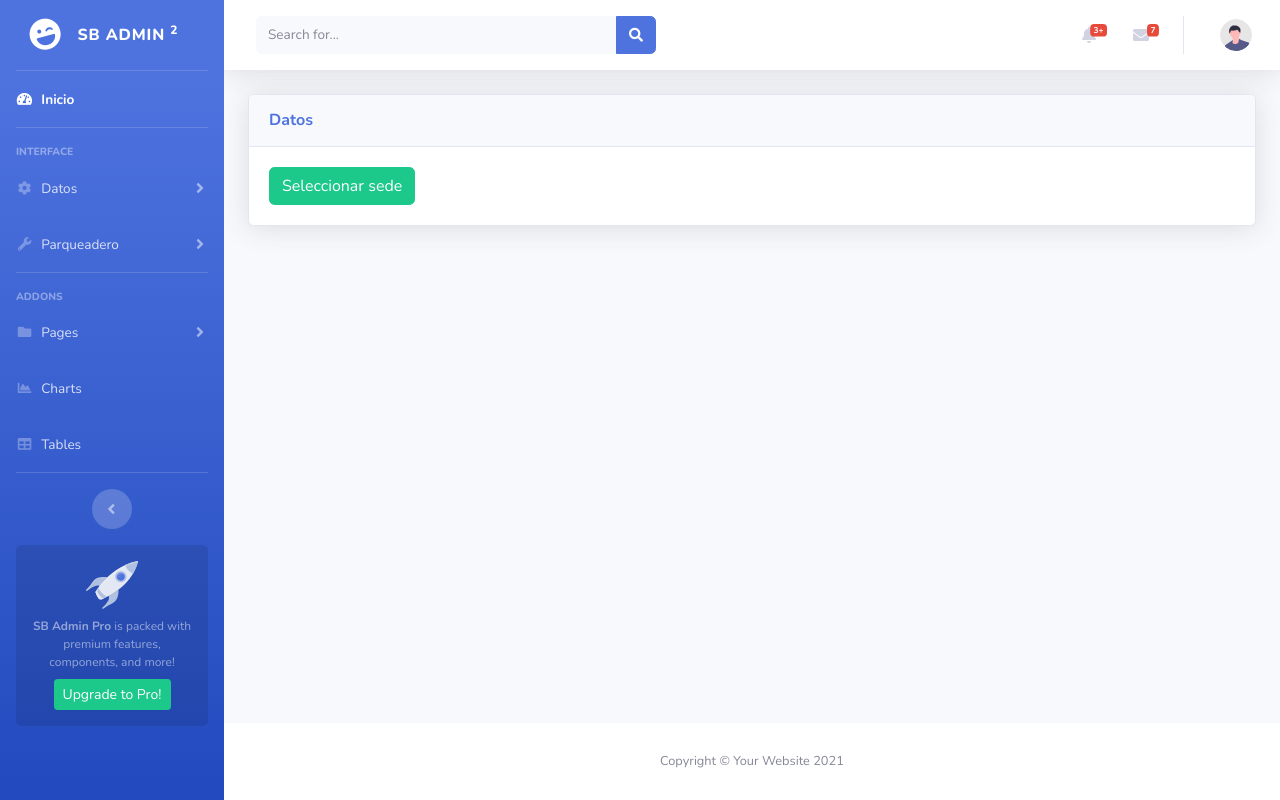
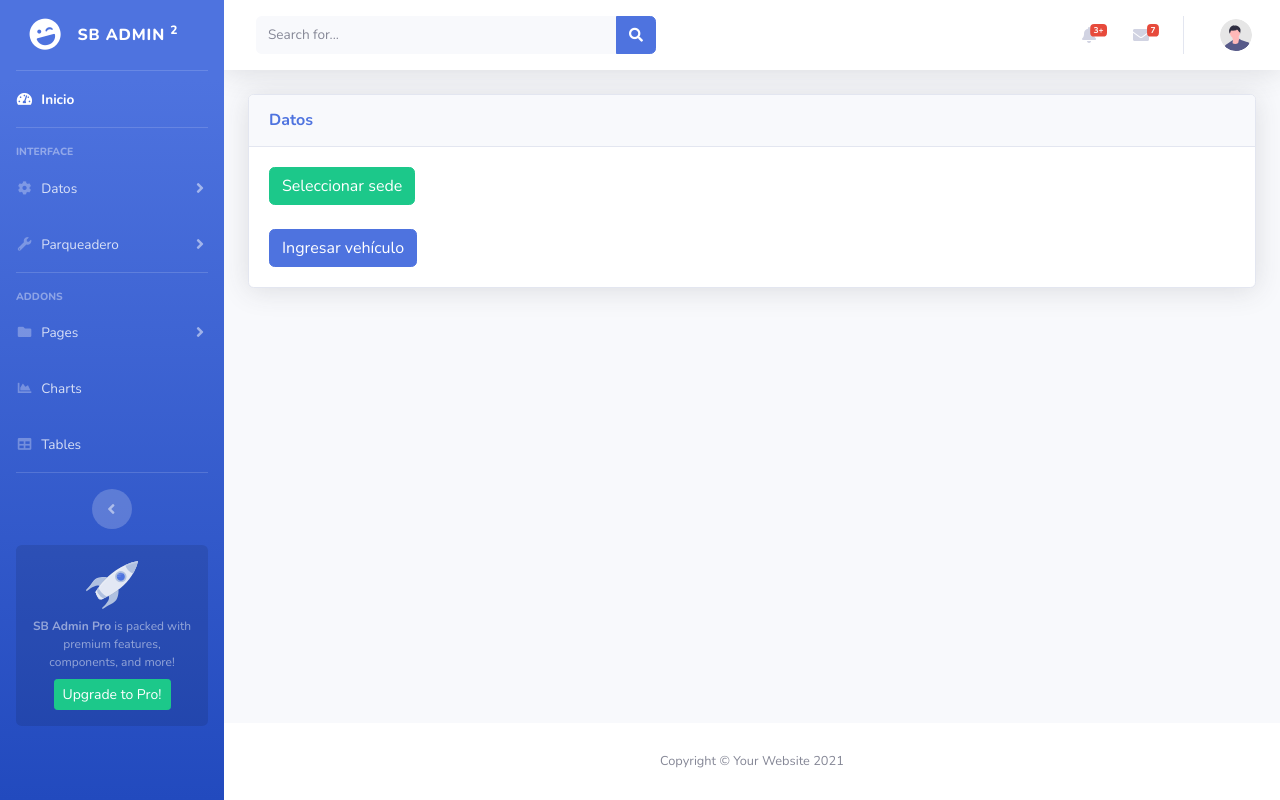
Before and after one commit to Fhernd/proy07_parqueadero, a Flask app: template app/templates/parqueos.html in a window 1280 px wide. Run offline with Flask 3, Linux system fonts and the light colour scheme; the template is opened without the code that fills it, so the values that code supplies are empty; some libraries are stand-ins or nearby versions.

Commit message:
Botón para mostrar modal de ingreso de vehículo al parqueadero

```diff
--- a/app/templates/parqueos.html
+++ b/app/templates/parqueos.html
@@ -11,7 +11,8 @@
         <h6 class="m-0 font-weight-bold text-primary">Datos</h6>
     </div>
     <div class="card-body">
-        <button class="btn btn-success" data-toggle="modal" data-target="#mdlSelecionarSede">Seleccionar sede</button>
+        <button class="btn btn-success" data-toggle="modal" data-target="#mdlSelecionarSede">Seleccionar sede</button><br><br>
+        <button class="btn btn-primary" data-toggle="modal" data-target="#mdlIngresoVehiculo">Ingresar vehículo</button><br>
     </div>
 </div>
 
```
Also changed, not shown: app.db.
